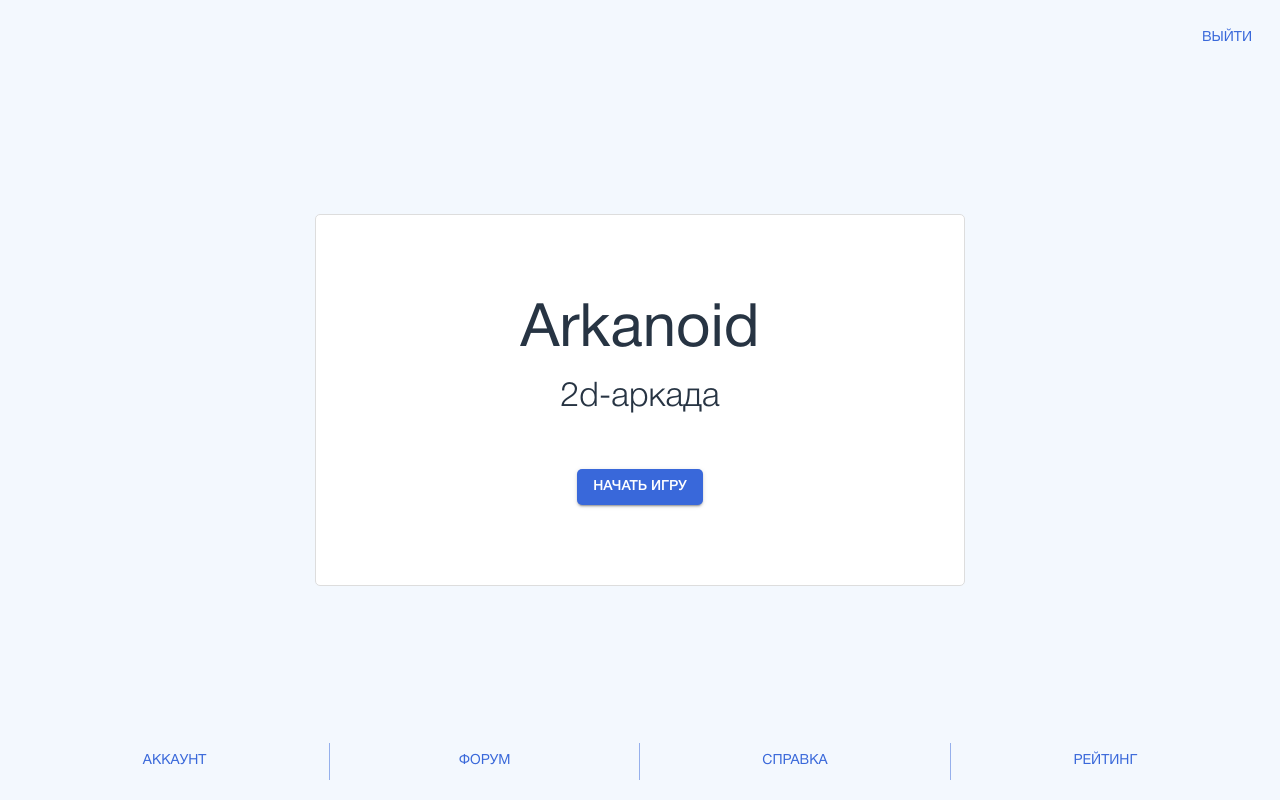
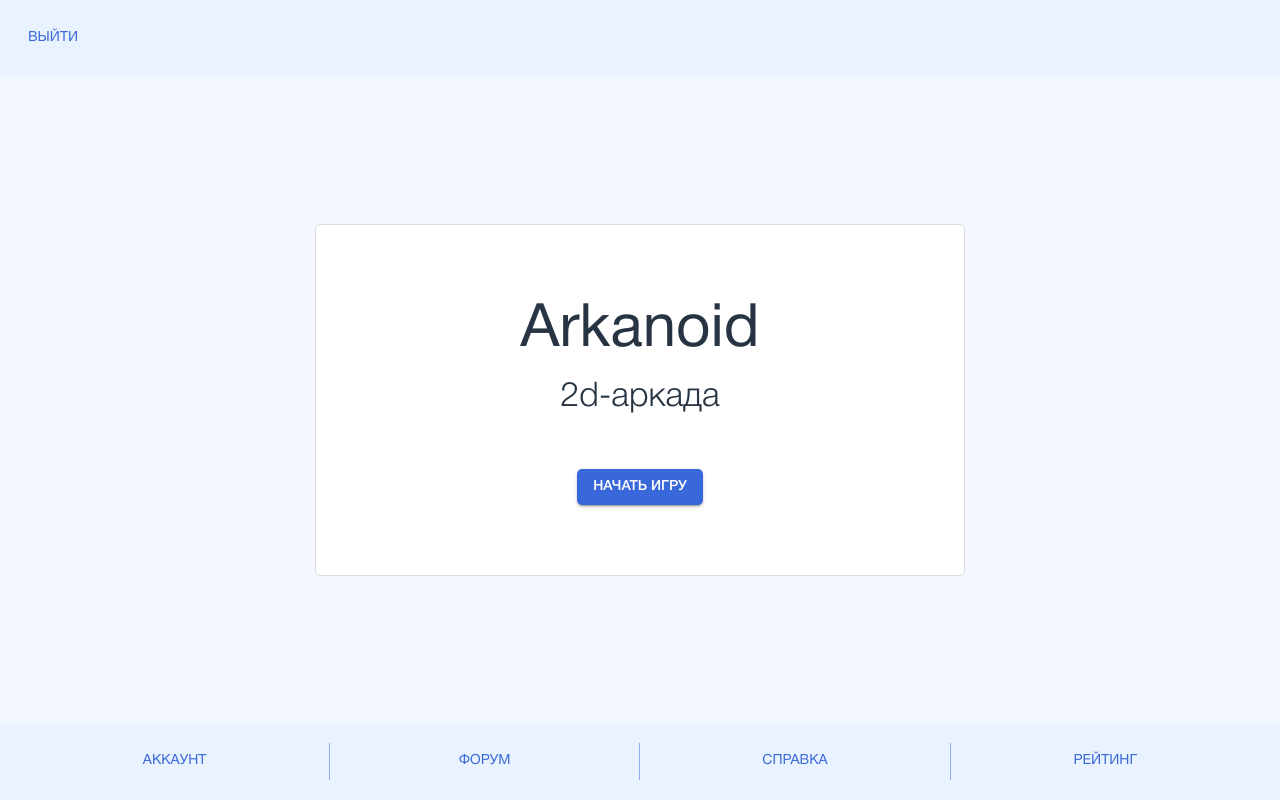
Before and after one commit to ArkanoidTeam/theGame, a React (Vite) app in the folder packages/client/: page / in a window 1280 px wide. Built offline with nearby package versions, Linux system fonts and the light colour scheme.

Commit message:
Доработал компоненты Header, Footer, PageContent

```diff
--- a/packages/client/src/components/Footer/Footer.tsx
+++ b/packages/client/src/components/Footer/Footer.tsx
@@ -1,5 +1,13 @@
 import { useNavigate } from 'react-router-dom'
-import { Button, ButtonGroup, styled } from '@mui/material'
+import {
+  Button,
+  ButtonGroup,
+  Stack,
+  StackProps,
+  styled,
+  useTheme,
+} from '@mui/material'
+import { PropsWithChildren } from 'react'
 
 type TPage = {
   key: string
@@ -14,16 +22,34 @@ const pages: TPage[] = [
   { key: 'leaderboard', label: 'Рейтинг', path: '/leaderboard' },
 ]
 
-const StyledFooter = styled('footer')(() => ({
+type TFooterProps = {
+  isFill?: boolean
+  hasLinks?: boolean
+}
+
+const StyledFooter = styled('footer')(({ isFill }: TFooterProps) => {
+  const theme = useTheme()
+
+  return {
     width: '100%',
     padding: '20px',
-}))
+    backgroundColor: isFill
+      ? theme.palette.layout.headerAndFooterBackgroundColor
+      : 'transparent',
+  }
+})
 
-const Footer = () => {
+const Footer = ({
+  children,
+  isFill = false,
+  hasLinks = false,
+  ...stackProps
+}: PropsWithChildren & TFooterProps & StackProps) => {
   const navigate = useNavigate()
 
   return (
-    <StyledFooter>
+    <StyledFooter isFill>
+      {hasLinks ? (
         <ButtonGroup variant="text" fullWidth>
           {pages.map(({ key, path, label }) => {
             return (
@@ -33,6 +59,11 @@ const Footer = () => {
             )
           })}
         </ButtonGroup>
+      ) : (
+        <Stack flexDirection="row" {...stackProps}>
+          {children}
+        </Stack>
+      )}
     </StyledFooter>
   )
 }
--- a/packages/client/src/components/Header/Header.tsx
+++ b/packages/client/src/components/Header/Header.tsx
@@ -1,18 +1,32 @@
 import { PropsWithChildren } from 'react'
-import { Stack, StackProps, styled } from '@mui/material'
+import { Stack, StackProps, styled, useTheme } from '@mui/material'
 
-const StyledHeader = styled('header')(() => ({
-  width: '100%',
-  padding: '20px',
-}))
+type THeaderProps = {
+  isFill?: boolean
+}
+
+const StyledHeader = styled('header')(({ isFill }: THeaderProps) => {
+  const theme = useTheme()
+
+  return {
+    width: '100%',
+    padding: '20px',
+    backgroundColor: isFill
+      ? theme.palette.layout.headerAndFooterBackgroundColor
+      : 'transparent',
+  }
+})
 
 const Header = ({
   children,
+  isFill = false,
   ...stackProps
-}: PropsWithChildren & StackProps) => {
+}: PropsWithChildren & THeaderProps & StackProps) => {
   return (
-    <StyledHeader>
-      <Stack {...stackProps}>{children}</Stack>
+    <StyledHeader isFill>
+      <Stack flexDirection="row" {...stackProps}>
+        {children}
+      </Stack>
     </StyledHeader>
   )
 }
--- a/packages/client/src/components/PageContent/PageContent.tsx
+++ b/packages/client/src/components/PageContent/PageContent.tsx
@@ -19,7 +19,7 @@ const PageContent = ({
         borderRadius: '5px',
         border: '1px solid #ddd',
         maxWidth: '650px',
-        padding: '80px 50px',
+        padding: '70px 60px',
       }}
       alignSelf="center"
       alignItems="center"
--- a/packages/client/src/pages/leaderboard/Leaderboard.tsx
+++ b/packages/client/src/pages/leaderboard/Leaderboard.tsx
@@ -21,8 +21,7 @@ const Leaderboard = () => {
         <Button
           variant="text"
           onClick={() => navigate('/')}
-          startIcon={<ArrowBack />}
-        >
+          startIcon={<ArrowBack />}>
           Вернуться
         </Button>
       </Header>
@@ -55,7 +54,7 @@ const Leaderboard = () => {
           ))}
         </List>
       </PageContent>
-      <Footer />
+      <Footer hasLinks />
     </Page>
   )
 }
--- a/packages/client/src/pages/main/Main.tsx
+++ b/packages/client/src/pages/main/Main.tsx
@@ -17,7 +17,7 @@ const Main = () => {
           Начать игру
         </Button>
       </PageContent>
-      <Footer />
+      <Footer hasLinks />
     </Page>
   )
 }
```
Lines whose indentation alone changed are shown as unchanged.
